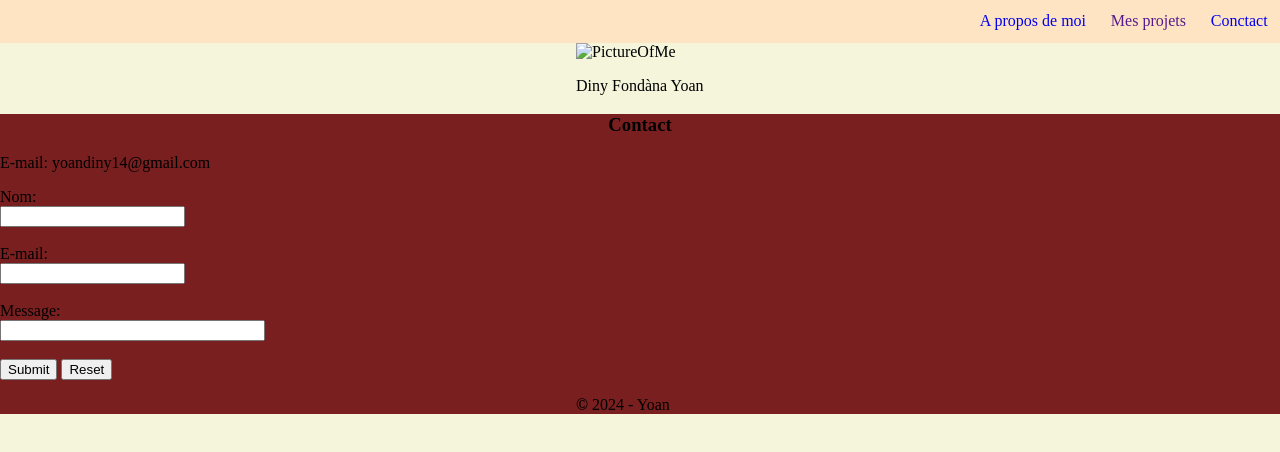
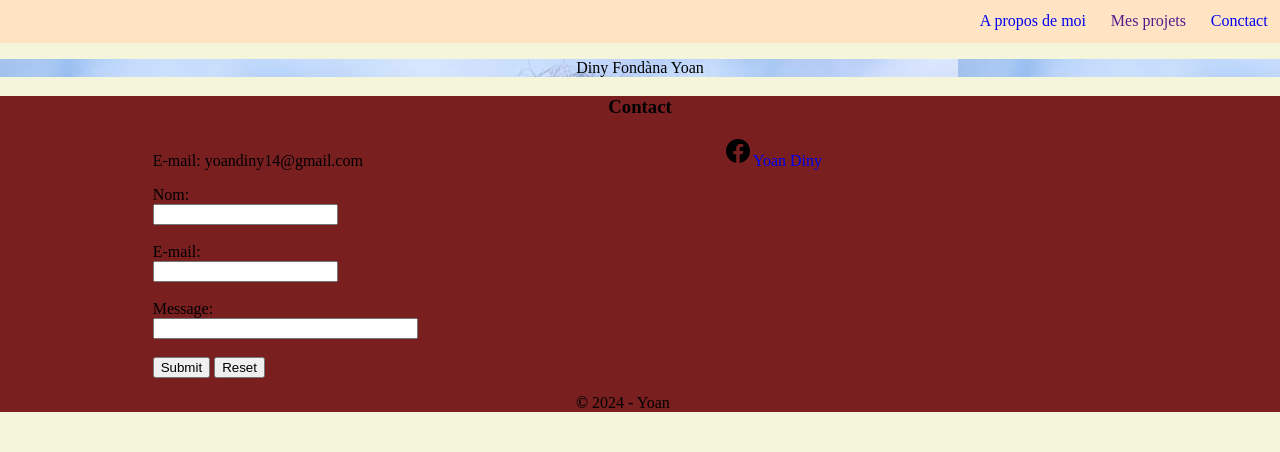
Before and after one commit to yoandiny/portfolio, a plain HTML site: page index.html in a window 1280 px wide. Drawn offline with Linux system fonts and the light colour scheme.

Commit message:
Grosse maj

```diff
--- a/css/index.css
+++ b/css/index.css
@@ -36,7 +36,9 @@ a{
 
 #AboutMe{
     margin: auto;
-    width: 10%;
+    width: 100%;
+    background-image: url(../img/picMe.jpg);
+    text-align: center;
 }
 
 #copy{
@@ -47,3 +49,7 @@ a{
 ul, li{
     margin: 0;
 }
+#contactBox{
+    display: flex;
+    justify-content: space-around
+}
--- a/index.html
+++ b/index.html
@@ -18,16 +18,17 @@
 
 
     <section id="AboutMe">
-        <img src="" alt="PictureOfMe">
+
         <p>Diny Fondàna Yoan</p>
     </section>
 
     <footer id="contact">
         <h3 id="title">Contact</h3>
-        <span id="mail">
+        <section id="contactBox">
+            <div id="mail">
                 <p>E-mail: yoandiny14@gmail.com</p>
                 <p></p>
-            <form action="mailto:yoandiny14@gmail.com" method="post">
+                <form id="mail" action="mailto:yoandiny14@gmail.com" method="post">
                     Nom:  <br>
                     <input type="text" name="Name" id="Name" required><br><br>
                     E-mail:  <br>
@@ -37,8 +38,18 @@
                     <input type="submit" value="Submit">
                     <input type="reset" value="Reset">
 
+
                 </form>
-        </span>
+            </div>
+            <div id="socialMedia">
+                <img src="img/logo/facebook.png" alt=""><a href="https://www.facebook.com/yoan.diny.9">Yoan Diny</a>
+            </div>
+
+            <div id="Phone">
+
+            </div>
+        </section>
+
         <div id="copy">
             <p><b><span>&copy;</span></b> 2024 - Yoan</p>
         </div>
@@ -47,4 +58,4 @@
 </body>
 </html>
 
-<!-- lien linkedin: www.linkedin.com/in/ -->
+<!-- lien linkedin: www.linkedin.com/in/YoanDiny -->
```
Also changed, not shown: img/logo/facebook.png (added), img/picMe.jpg (added), 1 other file. Lines whose indentation alone changed are shown as unchanged.
